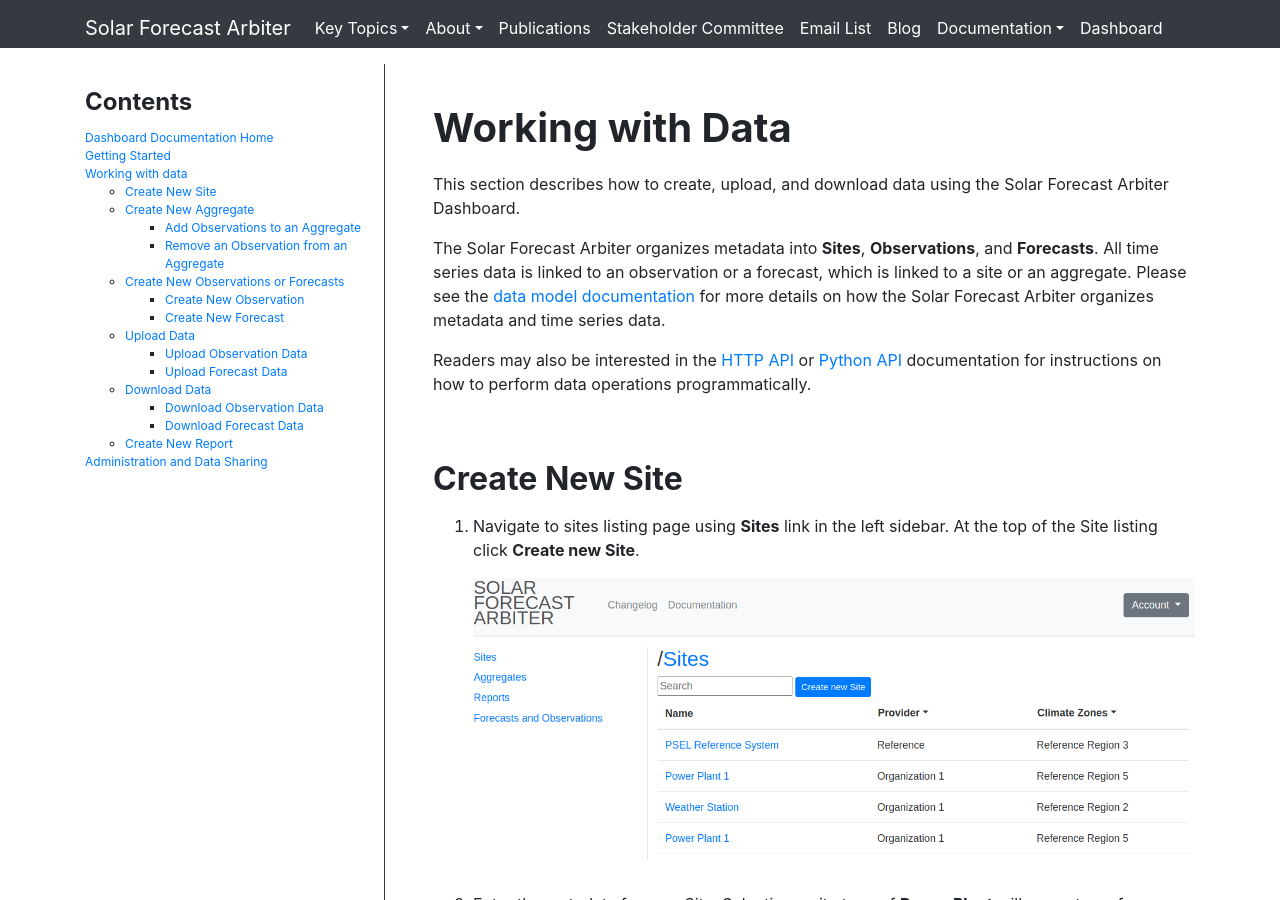
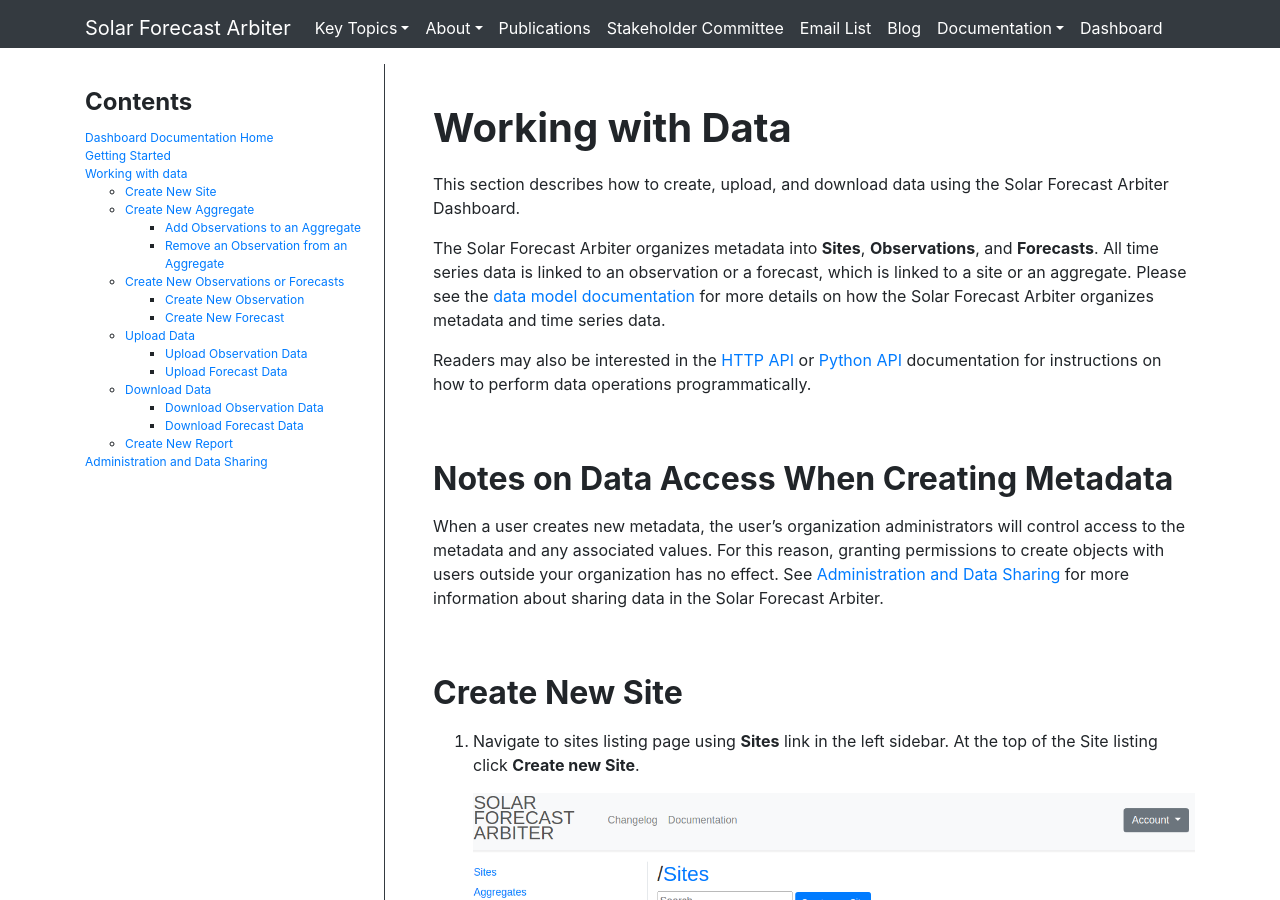
Before and after one commit to SolarArbiter/SolarArbiter.github.io, a Jekyll site: the page built from documentation/dashboard/working_with_data.md, in a window 1280 px wide and 900 px high. Built offline with Jekyll 4.4.1, drawn with Linux system fonts in a browser that asks for light colours.

Commit message:
add note about create permissions outside org closes #113

```diff
--- a/documentation/dashboard/working_with_data.md
+++ b/documentation/dashboard/working_with_data.md
@@ -22,6 +22,18 @@
 or [Python API](https://solarforecastarbiter-core.readthedocs.io/en/latest/api.html#sfa-api)
 documentation for instructions on how to perform data operations
 programmatically.
+
+
+Notes on Data Access When Creating Metadata
+-------------------------------------------
+{: .anchor}
+
+When a user creates new metadata, the user's organization administrators will
+control access to the metadata and any associated values. For this reason,
+granting permissions to create objects with users outside your organization has
+no effect. See [Administration and Data Sharing](/documentation/dashboard/administration/)
+for more information about sharing data in the Solar Forecast Arbiter.
+
 
 Create New Site
 ---------------
```
Also changed, not shown: documentation/dashboard/administration.md (+7 -1 lines).
